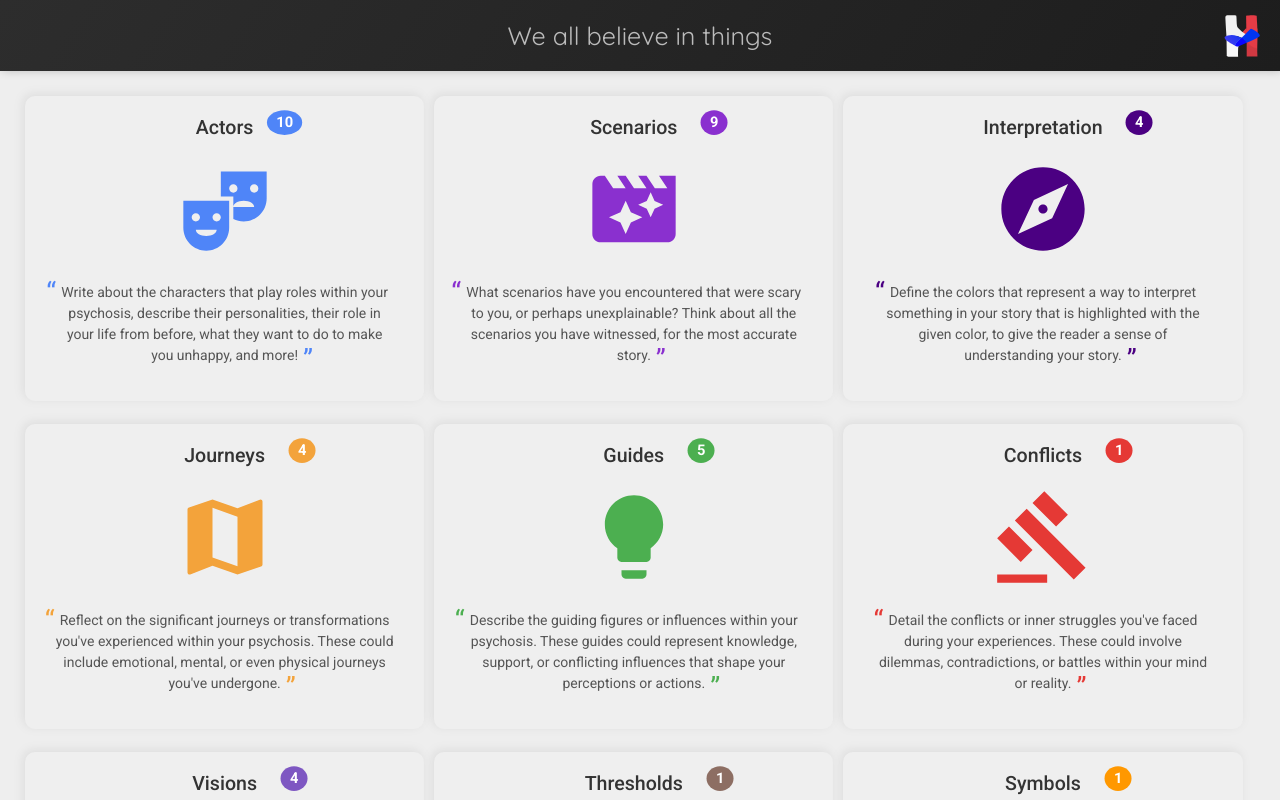
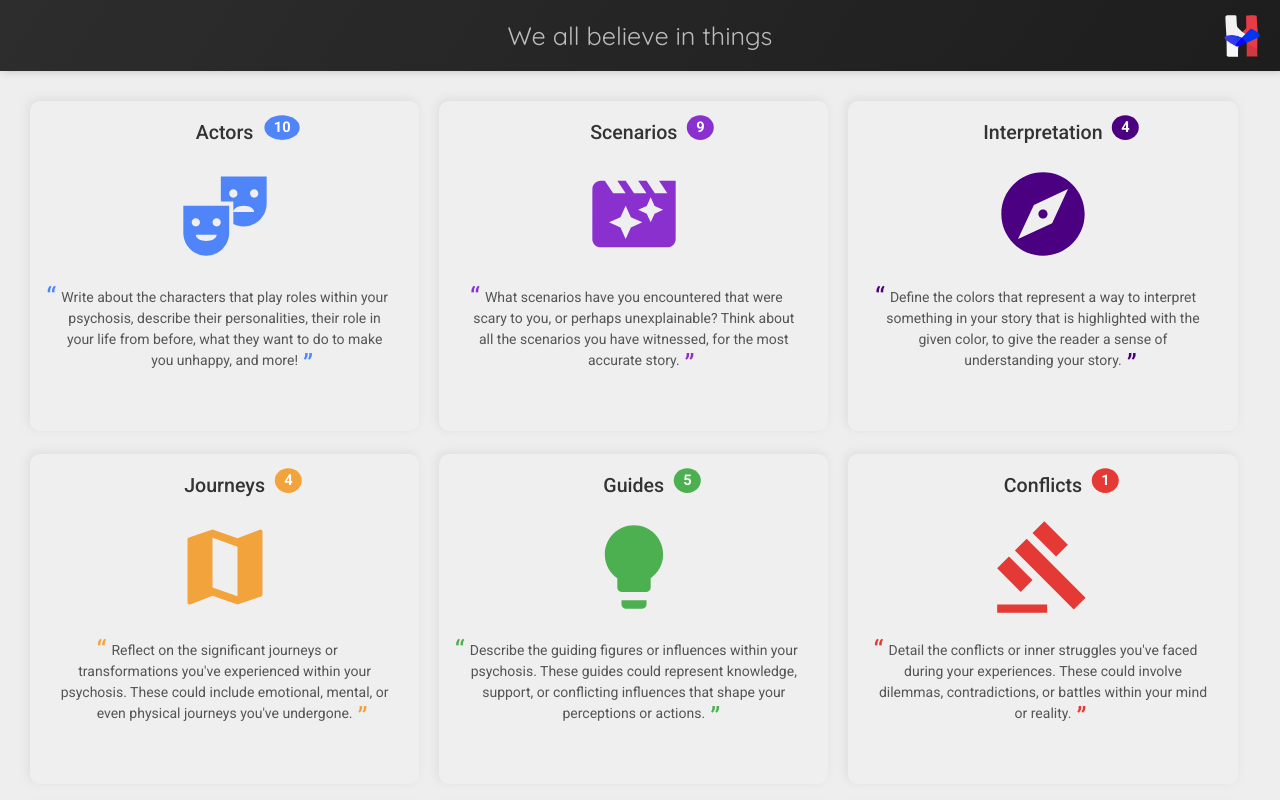
Before and after one commit to shurks/saga-frontend, a React (Create React App) app: page / in a window 1280 px wide. Shown: the top 800 px of the page. Built offline with nearby package versions, Linux system fonts and the light colour scheme; a web font is replaced by a local one.

Commit message:
more finetuning

```diff
--- a/src/app/App.tsx
+++ b/src/app/App.tsx
@@ -24,14 +24,16 @@ export interface AppState {
 }
 
 export const categories: ({
+	slug: string
 	title: JSX.Element
 	count: number
 	icon: JSX.Element
 	description: JSX.Element
 	hex: string
-	meta?: { type: string, values: Array<Record<string, any>> }
+	meta?: Array<Record<string, any>>
 })[] = [
 	{
+		slug: 'actors',
 		title: <>Actors</>,
 		count: 7,
 		icon: <TheaterComedyIcon />,
@@ -40,9 +42,7 @@ export const categories: ({
 			their role in your life from before, what they want to do to make you unhappy, and more!
 		</>,
 		hex: '#4f85f8',
-		meta: {
-			type: 'actor',
-			values: [
+		meta: [
 			{
 				name: 'Maxine (The Goddess of Chaos)',
 				description: 'My ex girlfriend from highschool, who apparantly sacrificed me to the devil as a witch, because she thinks that someone with the hardest life challenge and the most miserable person alive should also get the worst punishment imaginable by Satan, as that would be the ultimate deed of evil in her eyes.',
@@ -94,9 +94,9 @@ export const categories: ({
 				mentions: 2
 			}
 		]
-		}
 	},
 	{
+		slug: 'scenarios',
 		title: <>Scenarios</>,
 		count: 3,
 		icon: <MovieFilterIcon />,
@@ -105,9 +105,7 @@ export const categories: ({
 			Think about all the scenarios you have witnessed, for the most accurate story.
 		</>,
 		hex: '#8a30cf',
-		meta: {
-			type: 'scenario',
-			values: [
+		meta: [
 			{
 				title: "Hearing voices for the first time",
 				description: <>
@@ -192,9 +190,9 @@ export const categories: ({
 				</>
 			}
 		]
-		}
 	},
 	{
+		slug: 'interpretation',
 		title: <>Interpretation</>,
 		count: 5,
 		icon: <ExploreIcon />,
@@ -203,9 +201,7 @@ export const categories: ({
 			with the given color, to give the reader a sense of understanding your story.
 		</>,
 		hex: '#4B0082',
-		meta: {
-			type: 'interpretation',
-			values: [
+		meta: [
 			{
 				hex: '#03c2fc',
 				description: 'The things we currently see as part of religion and God\'s will.'
@@ -223,9 +219,9 @@ export const categories: ({
 				description: 'The things we do wrong, based on our confusion that is caused by listening to the wrong story of the Gods over the years.'
 			}
 		]
-		}
 	},
 	{
+		slug: 'journeys',
 		title: <>Journeys</>,
 		count: 5,
 		icon: <MapIcon />,
@@ -234,9 +230,7 @@ export const categories: ({
 			These could include emotional, mental, or even physical journeys you've undergone.
 		</>,
 		hex: '#f3a33b',
-		meta: {
-			type: 'journeys',
-			values: [
+		meta: [
 			{
 				title: 'Deciding to rather be happy and have pain later in hell if it would come',
 				description: <>
@@ -271,9 +265,9 @@ export const categories: ({
 				</>
 			}
 		]
-		}
 	},
 	{
+		slug: 'guides',
 		title: <>Guides</>,
 		count: 4,
 		icon: <LightbulbIcon />,
@@ -283,9 +277,7 @@ export const categories: ({
 			that shape your perceptions or actions.
 		</>,
 		hex: '#4caf50',
-		meta: {
-			type: 'guides',
-			values: [
+		meta: [
 			{
 				name: 'The holy father (The God of Love)',
 				description: 'God of the bible, he always kept testing me for my ability to love like him. He always wanted the best for everyone. He told me alot about things like the Bible and why they were said in these ways back in the year 0000. He is the main influence of all the God\'s who recognized me for my ability to bring harmony to all God\'s in existence.'
@@ -307,9 +299,9 @@ export const categories: ({
 				description: 'Following the voice of nature or intuition or my heart always makes me take the right decisions in times where it seems like all is doomed, and I always end up good whenever I listen to it automatically. Thank you mother nature, for being so kind.'
 			}
 		]
-		}
 	},
 	{
+		slug: 'conflicts',
 		title: <>Conflicts</>,
 		count: 6,
 		icon: <GavelIcon />,
@@ -318,17 +310,15 @@ export const categories: ({
 			These could involve dilemmas, contradictions, or battles within your mind or reality.
 		</>,
 		hex: '#e53935',
-		meta: {
-			type: 'conflicts',
-			values: [
+		meta: [
 			{
 				title: "Thinking of going down as the Anti-christ",
 				description: "They tried to convince me that as I am Jesus, that I would go down in the books as even worse as the anti-christ together with the holy father. This is where I did not know anymore what to do, as it was very convincing. But eventually I ended up going to the police, as I knew they stand for justice and not for love or hate. However, at the time, it did make me realize that even the anti-christ could have some reasoning behind his madness."
 			}
 		]
-		}
 	},
 	{
+		slug: 'visions',
 		title: <>Visions</>,
 		count: 3,
 		icon: <VisibilityIcon />,
@@ -337,9 +327,7 @@ export const categories: ({
 			Describe the sights, sounds, or other sensory experiences that felt vivid or surreal.
 		</>,
 		hex: '#7e57c2',
-		meta: {
-			type: 'visions',
-			values: [
+		meta: [
 			{
 				title: 'Seeing swords of infinte power',
 				description: 'The devil claimed that he would have a sword, which I saw entering my body almost, which on impact, would feel like an entire universe would explode on me. I was very scared at that time, but it never happened, and I can only see that it has been bluf all this time.'
@@ -357,9 +345,9 @@ export const categories: ({
 				description: 'Demons tried stabbing me, however I only felt it for a pinch, as their swords were pushed through me, it didn\'t bother me too much.'
 			}
 		]
-		}
 	},
 	{
+		slug: 'thresholds',
 		title: <>Thresholds</>,
 		count: 5,
 		icon: <DoorFrontIcon />,
@@ -368,17 +356,15 @@ export const categories: ({
 			These moments could represent changes in perception, events, or decisions made.
 		</>,
 		hex: '#8d6e63',
-		meta: {
-			type: 'thresholds',
-			values: [
+		meta: [
 			{
 				title: 'Getting clearance of the situation',
 				description: 'When I ended up at the police station, after surely witnessing my ultimate doom, suddenly the voices of the Gods started to talk with me about balance. I learned alot about this, there can not be a God of love only, there has to be justice, there has to confusion, chaos, destruction, etcetera. Even though I felt a very satanic forcefield around my house, I still went back, as I believed to be the God of truth, and whatever I believed to be true was so.'
 			}
 		]
-		}
 	},
 	{
+		slug: 'symbols',
 		title: <>Symbols</>,
 		count: 4,
 		icon: <EmojiSymbolsIcon />,
@@ -387,17 +373,15 @@ export const categories: ({
 			These could be objects, animals, or recurring symbols that hold significance in your experiences.
 		</>,
 		hex: '#ff9800',
-		meta: {
-			type: 'symbols',
-			values: [
+		meta: [
 			{
 				title: 'Angel numbers',
 				description: 'I used to believe in angel numbers, but that\'s when I was not convinced yet of the things I would figure out later, it only offered some assurance of the angels helping me out.'
 			}
 		]
-		}
 	},
 	{
+		slug: 'reflections',
 		title: <>Reflections</>,
 		count: 3,
 		icon: <PersonSearchIcon />,
@@ -406,17 +390,15 @@ export const categories: ({
 			Describe the lessons learned, personal growth, or changes in perspective.
 		</>,
 		hex: '#689f38',
-		meta: {
-			type: 'reflections',
-			values: [
+		meta: [
 			{
 				title: 'My realization',
 				description: 'I realize that I am a human, but when it comes to my psychosis where I have to beat the devil, I know how to act like the God of Gods, and I know for sure that the Gods know me for my deeds.'
 			}
 		]
-		}
 	},
 	{
+		slug: 'transitions',
 		title: <>Transitions</>,
 		count: 5,
 		icon: <TrendingUpIcon />,
@@ -425,17 +407,15 @@ export const categories: ({
 			These could include moments of clarity, confusion, or changes in perception.
 		</>,
 		hex: '#c2185b',
-		meta: {
-			type: 'transitions',
-			values: [
+		meta: [
 			{
 				title: 'My misery',
 				description: 'Even though I am a miserable person, with an extremely tough life of no chances at all to express my talents to my maximum potential, I know for sure that the Gods have seen me and recognized me, so I am not afraid for the afterlife.'
 			}
 		]
-		}
 	},
 	{
+		slug: 'download',
 		title: <>Download my Saga</>,
 		count: 0,
 		icon: <DownloadIcon />,
@@ -443,10 +423,7 @@ export const categories: ({
 			Download my Saga, based on these inputs within these categories, to see what my psychosis was like for me.
 		</>,
 		hex: '#ff1744',
-		meta: {
-			type: 'saga',
-			values: []
-		}
+		meta: []
 	}
 ]
 
@@ -487,7 +464,7 @@ export default class App extends React.Component<any, AppState> {
 						categories.map((v, i) => this.state.categoryId === null || this.state.categoryId === String(i) || this.state.animating
 							? (
 								<Category key={i} index={i} category={v} page={this.state.page} animating={this.state.animating} selected={this.state.categoryId} id={String(i)} onClick={() => {
-									if (v.meta?.type === 'saga') {
+									if (v.slug === 'download') {
 										document.location = 'https://hurx.io/we-all-believe-in-things.pdf'
 										return
 									}
@@ -529,8 +506,8 @@ export default class App extends React.Component<any, AppState> {
 					&& (categories.find((v, i) => String(i) === this.state.categoryId))
 					&& <div className="app-bottom">
 						{
-							categories.find((v, i) => String(i) === this.state.categoryId)?.meta?.type === 'actor'
-								? categories.find((v, i) => String(i) === this.state.categoryId)!.meta?.values.map((v) => (
+							categories.find((v, i) => String(i) === this.state.categoryId)?.slug === 'actors'
+								? categories.find((v, i) => String(i) === this.state.categoryId)!.meta?.map((v) => (
 									<div className="category-actor">
 										<div className="category-actor-left">
 											<div className="category-actor-left-table">
@@ -547,8 +524,8 @@ export default class App extends React.Component<any, AppState> {
 										</div>
 									</div>
 								))
-								: categories.find((v, i) => String(i) === this.state.categoryId)!.meta?.type === 'scenario'
-									? categories.find((v, i) => String(i) === this.state.categoryId)!.meta?.values.map((v) => (
+								: categories.find((v, i) => String(i) === this.state.categoryId)!.slug === 'scenario'
+									? categories.find((v, i) => String(i) === this.state.categoryId)!.meta?.map((v) => (
 										<div className="category-scenario">
 											<div className="category-scenario-title">
 												{v.title}
@@ -558,8 +535,8 @@ export default class App extends React.Component<any, AppState> {
 											</div>
 										</div>
 									))
-									: categories.find((v, i) => String(i) === this.state.categoryId)!.meta?.type === 'interpretation'
-										? categories.find((v, i) => String(i) === this.state.categoryId)!.meta?.values.map((v) => (
+									: categories.find((v, i) => String(i) === this.state.categoryId)!.slug === 'interpretation'
+										? categories.find((v, i) => String(i) === this.state.categoryId)!.meta?.map((v) => (
 											<div className="category-interpretation" style={{
 												background: v.hex
 											}}>
@@ -568,8 +545,8 @@ export default class App extends React.Component<any, AppState> {
 												</div>
 											</div>
 										))
-										: categories.find((v, i) => String(i) === this.state.categoryId)!.meta?.type === 'journeys'
-											? categories.find((v, i) => String(i) === this.state.categoryId)!.meta?.values.map((v) => (
+										: categories.find((v, i) => String(i) === this.state.categoryId)!.slug === 'journeys'
+											? categories.find((v, i) => String(i) === this.state.categoryId)!.meta?.map((v) => (
 												<div className="category-journey" style={{
 													background: v.hex
 												}}>
@@ -581,8 +558,8 @@ export default class App extends React.Component<any, AppState> {
 													</div>
 												</div>
 											))
-											: categories.find((v, i) => String(i) === this.state.categoryId)!.meta?.type === 'guides'
-												? categories.find((v, i) => String(i) === this.state.categoryId)!.meta?.values.map((v) => (
+											: categories.find((v, i) => String(i) === this.state.categoryId)!.slug === 'guides'
+												? categories.find((v, i) => String(i) === this.state.categoryId)!.meta?.map((v) => (
 													<div className="category-guides" style={{
 														background: v.hex
 													}}>
@@ -594,8 +571,8 @@ export default class App extends React.Component<any, AppState> {
 														</div>
 													</div>
 												))
-												: categories.find((v, i) => String(i) === this.state.categoryId)!.meta?.type === 'conflicts'
-													? categories.find((v, i) => String(i) === this.state.categoryId)!.meta?.values.map((v) => (
+												: categories.find((v, i) => String(i) === this.state.categoryId)!.slug === 'conflicts'
+													? categories.find((v, i) => String(i) === this.state.categoryId)!.meta?.map((v) => (
 														<div className="category-conflicts" style={{
 															background: v.hex
 														}}>
@@ -607,8 +584,8 @@ export default class App extends React.Component<any, AppState> {
 															</div>
 														</div>
 													))
-													: categories.find((v, i) => String(i) === this.state.categoryId)!.meta?.type === 'visions'
-														? categories.find((v, i) => String(i) === this.state.categoryId)!.meta?.values.map((v) => (
+													: categories.find((v, i) => String(i) === this.state.categoryId)!.slug === 'visions'
+														? categories.find((v, i) => String(i) === this.state.categoryId)!.meta?.map((v) => (
 															<div className="category-visions" style={{
 																background: v.hex
 															}}>
@@ -620,8 +597,8 @@ export default class App extends React.Component<any, AppState> {
 																</div>
 															</div>
 														))
-														: categories.find((v, i) => String(i) === this.state.categoryId)!.meta?.type === 'thresholds'
-															? categories.find((v, i) => String(i) === this.state.categoryId)!.meta?.values.map((v) => (
+														: categories.find((v, i) => String(i) === this.state.categoryId)!.slug === 'thresholds'
+															? categories.find((v, i) => String(i) === this.state.categoryId)!.meta?.map((v) => (
 																<div className="category-thresholds" style={{
 																	background: v.hex
 																}}>
@@ -633,8 +610,8 @@ export default class App extends React.Component<any, AppState> {
 																	</div>
 																</div>
 															))
-															: categories.find((v, i) => String(i) === this.state.categoryId)!.meta?.type === 'symbols'
-																? categories.find((v, i) => String(i) === this.state.categoryId)!.meta?.values.map((v) => (
+															: categories.find((v, i) => String(i) === this.state.categoryId)!.slug === 'symbols'
+																? categories.find((v, i) => String(i) === this.state.categoryId)!.meta?.map((v) => (
 																	<div className="category-symbols" style={{
 																		background: v.hex
 																	}}>
@@ -646,8 +623,8 @@ export default class App extends React.Component<any, AppState> {
 																		</div>
 																	</div>
 																))
-																: categories.find((v, i) => String(i) === this.state.categoryId)!.meta?.type === 'reflections'
-																	? categories.find((v, i) => String(i) === this.state.categoryId)!.meta?.values.map((v) => (
+																: categories.find((v, i) => String(i) === this.state.categoryId)!.slug === 'reflections'
+																	? categories.find((v, i) => String(i) === this.state.categoryId)!.meta?.map((v) => (
 																		<div className="category-reflections" style={{
 																			background: v.hex
 																		}}>
@@ -659,8 +636,8 @@ export default class App extends React.Component<any, AppState> {
 																			</div>
 																		</div>
 																	))
-																	: categories.find((v, i) => String(i) === this.state.categoryId)!.meta?.type === 'transitions'
-																		? categories.find((v, i) => String(i) === this.state.categoryId)!.meta?.values.map((v) => (
+																	: categories.find((v, i) => String(i) === this.state.categoryId)!.slug === 'transitions'
+																		? categories.find((v, i) => String(i) === this.state.categoryId)!.meta?.map((v) => (
 																			<div className="category-transitions" style={{
 																				background: v.hex
 																			}}>
--- a/src/components/category/Category.tsx
+++ b/src/components/category/Category.tsx
@@ -65,10 +65,11 @@ export default class Category extends React.Component<CategoryProps, CategorySta
                             : 'none'
                         : undefined
             } as React.CSSProperties} onClick={() => {
-                if (this.props.category.meta?.type === 'saga' && this.props.selected === this.props.id) {
+                if (this.props.category.slug === 'download' && this.props.selected === this.props.id) {
                     document.location = 'https://hurx.io/we-all-believe-in-things.pdf'
                     return
                 }
+                else {
                     this.setState({
                         cubeTransition: {
                             ...this.state.cubeTransition,
@@ -94,6 +95,7 @@ export default class Category extends React.Component<CategoryProps, CategorySta
                             })
                         }, 500)
                     })
+                }
             }}>
                 <div className={classNames({
                     'animation-cube': true,
@@ -113,11 +115,11 @@ export default class Category extends React.Component<CategoryProps, CategorySta
                                 <div className="category-inner-title">
                                     {this.props.category.title}
                                     {
-                                        this.props.category.meta?.values.length
+                                        this.props.category.meta?.length
                                         ?
                                         (
                                             <div className="category-inner-title-count">
-                                                {this.props.category.meta?.values.length}
+                                                {this.props.category.meta?.length}
                                             </div>
                                         )
                                         : <></>
--- a/src/components/category/category.scss
+++ b/src/components/category/category.scss
@@ -2,14 +2,47 @@
 @import "../../cube.scss";
 
 .category-container {
-    $categoryHeight: 325px;
     $padding: 10px;
 
+    @include mobile {
+        $categoryHeight: 300px;
+        height: $categoryHeight;
+
+        .category-inner {
+            height: $categoryHeight - $padding * 2;
+        }
+    }
+
+    @media (min-width: 778px) {
+        $categoryHeight: 425px;
+        height: $categoryHeight;
+
+        .category-inner {
+            height: $categoryHeight - $padding * 2;
+        }
+    }
+
+    @media (min-width: 850px) {
+        $categoryHeight: 375px;
+        height: $categoryHeight;
+
+        .category-inner {
+            height: $categoryHeight - $padding * 2;
+        }
+    }
+
+    @media (min-width: 1000px) {
+        $categoryHeight: 350px;
+        height: $categoryHeight;
+
+        .category-inner {
+            height: $categoryHeight - $padding * 2;
+        }
+    }
+
     position: relative;
-    padding: $padding / 2;
+    padding: $padding $padding;
     box-sizing: border-box;
-
-    height: $categoryHeight;
 
     @include transition(all 0.5s ease-in-out);
 
@@ -95,7 +128,6 @@
                     border-radius: 10px;
                     text-align: center;
                     background: #efefef;
-                    height: $categoryHeight - $padding * 2;
                     box-sizing: border-box;
 
                     @include box-shadow(-2px -2px 10px rgba(127, 127, 127, 0.15));
@@ -122,7 +154,7 @@
                             font-weight: 600;
                             color: #fff;
                             @include transition(all 0.3s ease-in-out);
-                            @include transform(translate(50px, 0) scale(0.75));
+                            @include transform(translate(100%, 0) scale(0.75));
                         }
                     }
 
```
Lines whose indentation alone changed are shown as unchanged.
